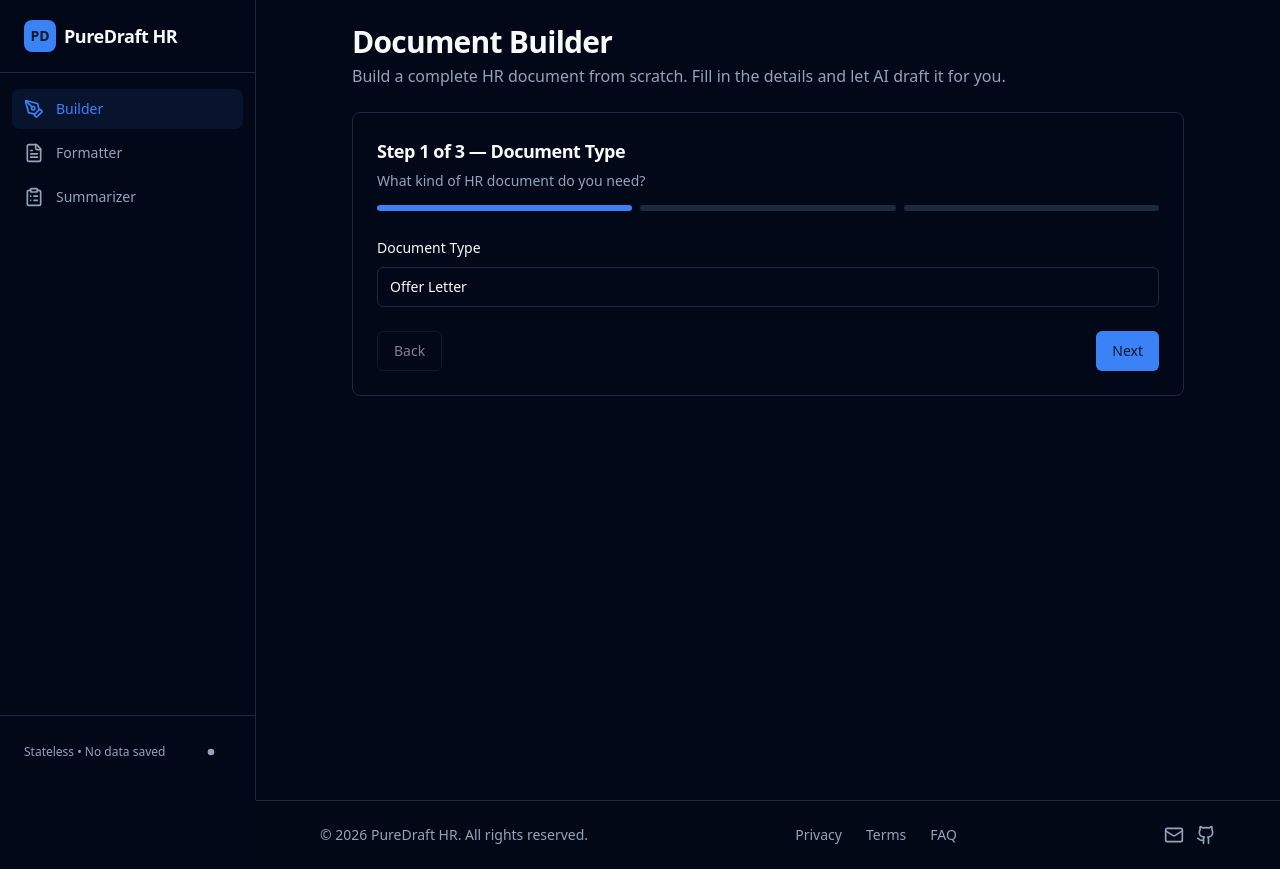
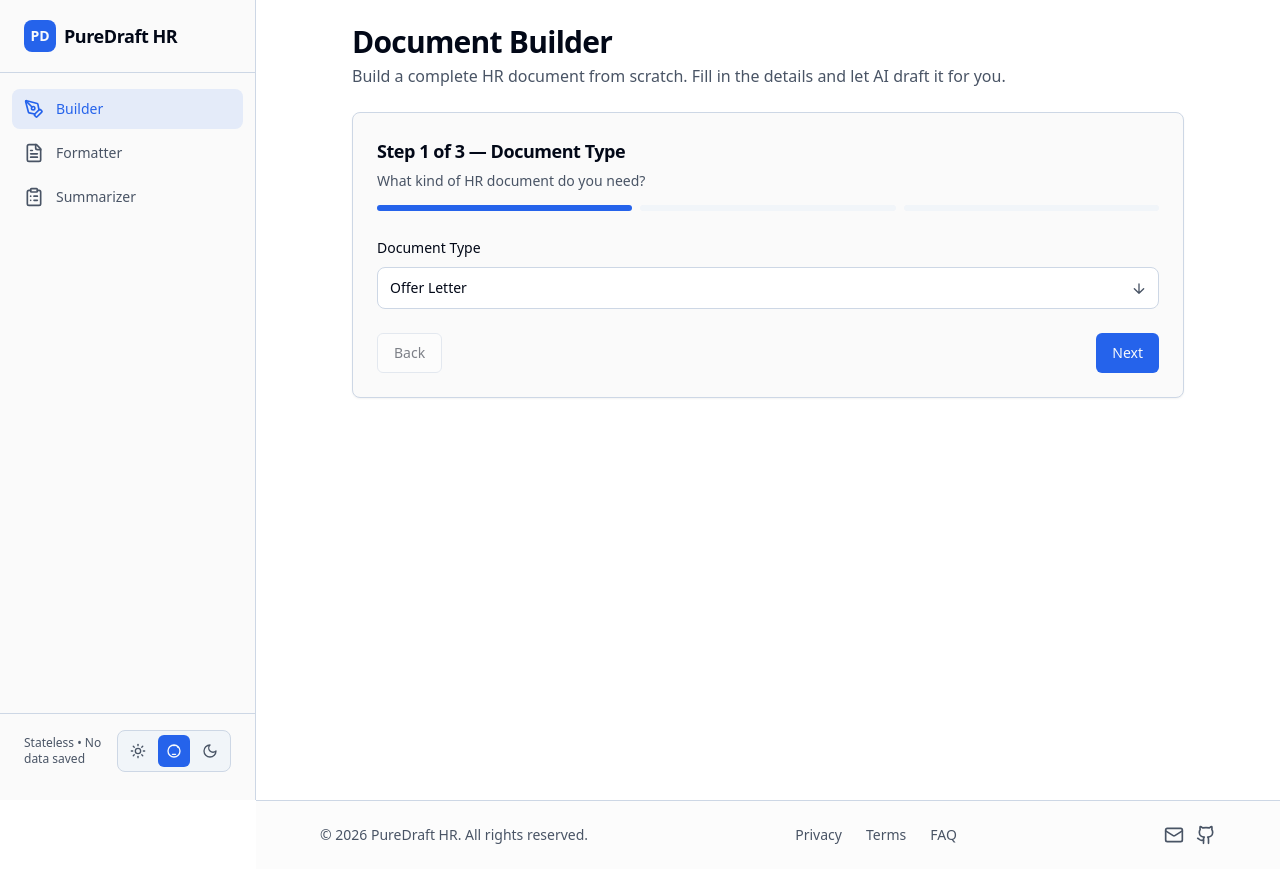
Before and after one commit to Samson-Eniolorunda/PureDraftHR, a Next.js app: page /builder in a window 1280 px wide. Built offline with nearby package versions, Linux system fonts and the light colour scheme.

Commit message:
fix: select arrow visibility, manifest icons, remove edge runtime, improve light mode, theme toggle redesign

```diff
--- a/public/sw.js
+++ b/public/sw.js
@@ -26,6 +26,9 @@ self.addEventListener("fetch", (event) => {
   // Network-first strategy for API / streaming routes
   if (event.request.url.includes("/api/")) return;
 
+  // Don't try to cache POST requests (Cache API only supports GET/HEAD)
+  if (event.request.method !== "GET") return;
+
   event.respondWith(
     fetch(event.request)
       .then((response) => {
--- a/src/app/api/chat/route.ts
+++ b/src/app/api/chat/route.ts
@@ -1,7 +1,5 @@
 import { streamText } from "ai";
 import { google } from "@ai-sdk/google";
-
-export const runtime = "edge";
 
 /* ------------------------------------------------------------------ */
 /*  System prompts — one per tool, keyed by the `tool` field           */
--- a/src/app/globals.css
+++ b/src/app/globals.css
@@ -9,22 +9,22 @@
   :root {
     --background: 0 0% 100%;
     --foreground: 222.2 84% 4.9%;
-    --card: 0 0% 100%;
+    --card: 0 0% 98%;
     --card-foreground: 222.2 84% 4.9%;
     --popover: 0 0% 100%;
     --popover-foreground: 222.2 84% 4.9%;
     --primary: 221.2 83.2% 53.3%;
     --primary-foreground: 210 40% 98%;
-    --secondary: 210 40% 96.1%;
-    --secondary-foreground: 222.2 47.4% 11.2%;
+    --secondary: 222.2 47.4% 11.2%;
+    --secondary-foreground: 210 40% 98%;
     --muted: 210 40% 96.1%;
-    --muted-foreground: 215.4 16.3% 46.9%;
-    --accent: 210 40% 96.1%;
-    --accent-foreground: 222.2 47.4% 11.2%;
+    --muted-foreground: 215.4 16.3% 34%;
+    --accent: 221.2 83.2% 53.3%;
+    --accent-foreground: 210 40% 98%;
     --destructive: 0 84.2% 60.2%;
     --destructive-foreground: 210 40% 98%;
-    --border: 214.3 31.8% 91.4%;
-    --input: 214.3 31.8% 91.4%;
+    --border: 214.3 31.8% 85%;
+    --input: 214.3 31.8% 85%;
     --ring: 221.2 83.2% 53.3%;
     --radius: 0.5rem;
   }
--- a/src/components/document-form-footer.tsx
+++ b/src/components/document-form-footer.tsx
@@ -59,7 +59,7 @@ export function DocumentFormFooter({
       {/* Reference Template Upload (Optional) */}
       <Card className="p-4 bg-muted/50 border-dashed">
         <div className="space-y-2">
-          <Label className="text-sm font-medium">
+          <Label htmlFor="reference-file" className="text-sm font-medium">
             Upload a Reference Template (Optional)
           </Label>
           <p className="text-xs text-muted-foreground">
@@ -68,6 +68,7 @@ export function DocumentFormFooter({
           </p>
           <div className="relative">
             <input
+              id="reference-file"
               type="file"
               accept=".pdf,.docx,.txt"
               onChange={handleReferenceUpload}
--- a/src/components/theme-provider.tsx
+++ b/src/components/theme-provider.tsx
@@ -2,11 +2,13 @@
 
 import React, { useState, useEffect } from "react";
 
-type Theme = "dark" | "light";
+type ThemeValue = "dark" | "light" | "system";
+type ResolvedTheme = "dark" | "light";
 
 interface ThemeContextValue {
-  theme: Theme;
-  toggleTheme: () => void;
+  theme: ThemeValue;
+  resolvedTheme: ResolvedTheme;
+  setTheme: (theme: ThemeValue) => void;
 }
 
 const ThemeContext = React.createContext<ThemeContextValue | undefined>(
@@ -14,33 +16,62 @@ const ThemeContext = React.createContext<ThemeContextValue | undefined>(
 );
 
 export function ThemeProvider({ children }: { children: React.ReactNode }) {
-  const [theme, setTheme] = useState<Theme>("dark");
+  const [theme, setThemeState] = useState<ThemeValue>("system");
+  const [resolvedTheme, setResolvedTheme] = useState<ResolvedTheme>("dark");
   const [mounted, setMounted] = useState(false);
 
-  // Load theme from localStorage on mount
+  // Determine actual theme based on system preference
+  const getResolvedTheme = (t: ThemeValue): ResolvedTheme => {
+    if (t === "system") {
+      if (typeof window === "undefined") return "dark";
+      return window.matchMedia("(prefers-color-scheme: dark)").matches
+        ? "dark"
+        : "light";
+    }
+    return t;
+  };
+
+  // Load theme from localStorage on mount and listen to system changes
   useEffect(() => {
-    const saved = localStorage.getItem("theme") as Theme | null;
-    if (saved) {
-      setTheme(saved);
-      document.documentElement.classList.toggle("dark", saved === "dark");
-    }
+    const saved = localStorage.getItem("theme") as ThemeValue | null;
+    const initialTheme = saved || "system";
+    setThemeState(initialTheme);
+    const resolved = getResolvedTheme(initialTheme);
+    setResolvedTheme(resolved);
+    applyTheme(resolved);
+
+    // Listen for system theme changes
+    const mediaQuery = window.matchMedia("(prefers-color-scheme: dark)");
+    const handleChange = () => {
+      if (initialTheme === "system") {
+        const newResolved = getResolvedTheme("system");
+        setResolvedTheme(newResolved);
+        applyTheme(newResolved);
+      }
+    };
+    mediaQuery.addEventListener("change", handleChange);
     setMounted(true);
+
+    return () => mediaQuery.removeEventListener("change", handleChange);
   }, []);
 
-  const toggleTheme = () => {
-    setTheme((prev) => {
-      const newTheme: Theme = prev === "dark" ? "light" : "dark";
-      localStorage.setItem("theme", newTheme);
-      document.documentElement.classList.toggle("dark", newTheme === "dark");
-      return newTheme;
-    });
+  const applyTheme = (resolved: ResolvedTheme) => {
+    document.documentElement.classList.toggle("dark", resolved === "dark");
+  };
+
+  const setTheme = (newTheme: ThemeValue) => {
+    setThemeState(newTheme);
+    localStorage.setItem("theme", newTheme);
+    const resolved = getResolvedTheme(newTheme);
+    setResolvedTheme(resolved);
+    applyTheme(resolved);
   };
 
   // Prevent flash of wrong theme
   if (!mounted) return <>{children}</>;
 
   return (
-    <ThemeContext.Provider value={{ theme, toggleTheme }}>
+    <ThemeContext.Provider value={{ theme, resolvedTheme, setTheme }}>
       {children}
     </ThemeContext.Provider>
   );
--- a/src/components/theme-toggle-button.tsx
+++ b/src/components/theme-toggle-button.tsx
@@ -2,27 +2,121 @@
 
 import { useTheme } from "@/components/theme-provider";
 import { Button } from "@/components/ui/button";
+import { Sun, Moon, Smartphone } from "lucide-react";
+import { cn } from "@/lib/utils";
 
 export function ThemeToggleButton() {
-  const { theme, toggleTheme } = useTheme();
+  const { theme, setTheme } = useTheme();
 
   return (
-    <Button
-      variant="ghost"
-      size="icon"
-      onClick={toggleTheme}
-      className="text-muted-foreground hover:text-foreground"
-      title={`Switch to ${theme === "dark" ? "light" : "dark"} mode`}
-    >
-      {theme === "dark" ? (
-        <svg className="h-5 w-5" fill="currentColor" viewBox="0 0 24 24">
-          <path d="M12 3v1m0 16v1m9-9h-1M4 12H3m15.364 6.364l-.707-.707M6.343 6.343l-.707-.707m12.728 0l-.707.707M6.343 17.657l-.707.707M16 12a4 4 0 11-8 0 4 4 0 018 0z" />
-        </svg>
-      ) : (
-        <svg className="h-5 w-5" fill="currentColor" viewBox="0 0 24 24">
-          <path d="M21 12.79A9 9 0 1 1 11.21 3 7 7 0 0 0 21 12.79z" />
-        </svg>
-      )}
-    </Button>
+    <>
+      {/* Desktop: Sun | System | Moon */}
+      <div className="hidden sm:flex items-center gap-1 rounded-lg border border-input bg-muted p-1">
+        <Button
+          variant={theme === "light" ? "default" : "ghost"}
+          size="sm"
+          onClick={() => setTheme("light")}
+          className={cn(
+            "h-8 px-2",
+            theme === "light"
+              ? "bg-primary text-primary-foreground hover:bg-primary/90"
+              : "text-muted-foreground hover:bg-accent hover:text-accent-foreground",
+          )}
+          title="Light mode"
+        >
+          <Sun className="h-4 w-4" />
+        </Button>
+
+        <Button
+          variant={theme === "system" ? "default" : "ghost"}
+          size="sm"
+          onClick={() => setTheme("system")}
+          className={cn(
+            "h-8 px-2",
+            theme === "system"
+              ? "bg-primary text-primary-foreground hover:bg-primary/90"
+              : "text-muted-foreground hover:bg-accent hover:text-accent-foreground",
+          )}
+          title="System theme"
+        >
+          <svg
+            className="h-4 w-4"
+            fill="none"
+            viewBox="0 0 24 24"
+            stroke="currentColor"
+          >
+            <path
+              strokeLinecap="round"
+              strokeLinejoin="round"
+              strokeWidth={2}
+              d="M9.663 17h4.673M12 3v1m6.364 1.636l-.707.707M21 12a9 9 0 11-18 0 9 9 0 0118 0z"
+            />
+          </svg>
+        </Button>
+
+        <Button
+          variant={theme === "dark" ? "default" : "ghost"}
+          size="sm"
+          onClick={() => setTheme("dark")}
+          className={cn(
+            "h-8 px-2",
+            theme === "dark"
+              ? "bg-primary text-primary-foreground hover:bg-primary/90"
+              : "text-muted-foreground hover:bg-accent hover:text-accent-foreground",
+          )}
+          title="Dark mode"
+        >
+          <Moon className="h-4 w-4" />
+        </Button>
+      </div>
+
+      {/* Mobile: Sun | Mobile | Moon (system as default) */}
+      <div className="sm:hidden flex items-center gap-1 rounded-lg border border-input bg-muted p-1">
+        <Button
+          variant={theme === "light" ? "default" : "ghost"}
+          size="sm"
+          onClick={() => setTheme("light")}
+          className={cn(
+            "h-8 px-2",
+            theme === "light"
+              ? "bg-primary text-primary-foreground hover:bg-primary/90"
+              : "text-muted-foreground hover:bg-accent hover:text-accent-foreground",
+          )}
+          title="Light mode"
+        >
+          <Sun className="h-4 w-4" />
+        </Button>
+
+        <Button
+          variant={theme === "system" ? "default" : "ghost"}
+          size="sm"
+          onClick={() => setTheme("system")}
+          className={cn(
+            "h-8 px-2",
+            theme === "system"
+              ? "bg-primary text-primary-foreground hover:bg-primary/90"
+              : "text-muted-foreground hover:bg-accent hover:text-accent-foreground",
+          )}
+          title="System theme"
+        >
+          <Smartphone className="h-4 w-4" />
+        </Button>
+
+        <Button
+          variant={theme === "dark" ? "default" : "ghost"}
+          size="sm"
+          onClick={() => setTheme("dark")}
+          className={cn(
+            "h-8 px-2",
+            theme === "dark"
+              ? "bg-primary text-primary-foreground hover:bg-primary/90"
+              : "text-muted-foreground hover:bg-accent hover:text-accent-foreground",
+          )}
+          title="Dark mode"
+        >
+          <Moon className="h-4 w-4" />
+        </Button>
+      </div>
+    </>
   );
 }
--- a/src/components/ui/select.tsx
+++ b/src/components/ui/select.tsx
@@ -4,7 +4,7 @@ import * as React from "react";
 import { cn } from "@/lib/utils";
 
 /* ------------------------------------------------------------------ */
-/*  Select — lightweight native select wrapper (shadcn-style)          */
+/*  Select — modern, styled native select wrapper                      */
 /* ------------------------------------------------------------------ */
 
 export interface SelectProps extends React.SelectHTMLAttributes<HTMLSelectElement> {}
@@ -12,16 +12,37 @@ export interface SelectProps extends React.SelectHTMLAttributes<HTMLSelectElemen
 const Select = React.forwardRef<HTMLSelectElement, SelectProps>(
   ({ className, children, ...props }, ref) => {
     return (
+      <div className="relative inline-block w-full">
         <select
           ref={ref}
           className={cn(
-          "flex h-10 w-full rounded-md border border-input bg-background px-3 py-2 text-sm ring-offset-background focus-visible:outline-none focus-visible:ring-2 focus-visible:ring-ring focus-visible:ring-offset-2 disabled:cursor-not-allowed disabled:opacity-50 appearance-none",
+            "w-full appearance-none rounded-lg border border-input bg-background px-3 py-2.5 pr-10 text-sm ring-offset-background transition-all",
+            "hover:border-primary/50 hover:shadow-sm",
+            "focus-visible:outline-none focus-visible:ring-2 focus-visible:ring-primary focus-visible:ring-offset-2 focus-visible:border-primary",
+            "disabled:cursor-not-allowed disabled:opacity-50 disabled:hover:border-input disabled:hover:shadow-none",
+            "font-medium text-foreground",
             className,
           )}
           {...props}
         >
           {children}
         </select>
+
+        {/* Custom dropdown arrow - always visible */}
+        <svg
+          className="pointer-events-none absolute right-3 top-1/2 -translate-y-1/2 h-4 w-4 text-muted-foreground"
+          fill="none"
+          stroke="currentColor"
+          strokeWidth={2}
+          viewBox="0 0 24 24"
+        >
+          <path
+            strokeLinecap="round"
+            strokeLinejoin="round"
+            d="M19 13l-7 7m0 0l-7-7m7 7V6"
+          />
+        </svg>
+      </div>
     );
   },
 );
```
Also changed, not shown: public/manifest.json. Lines whose indentation alone changed are shown as unchanged.
